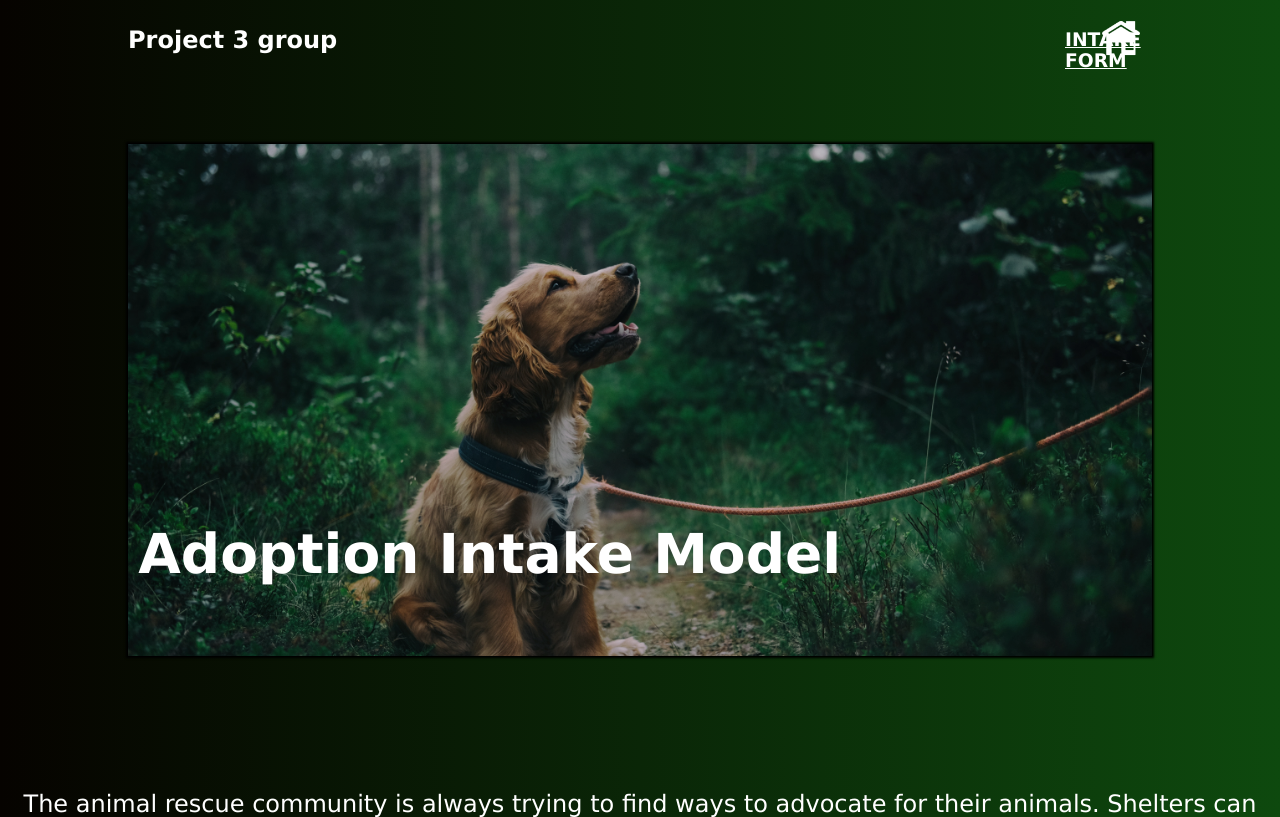
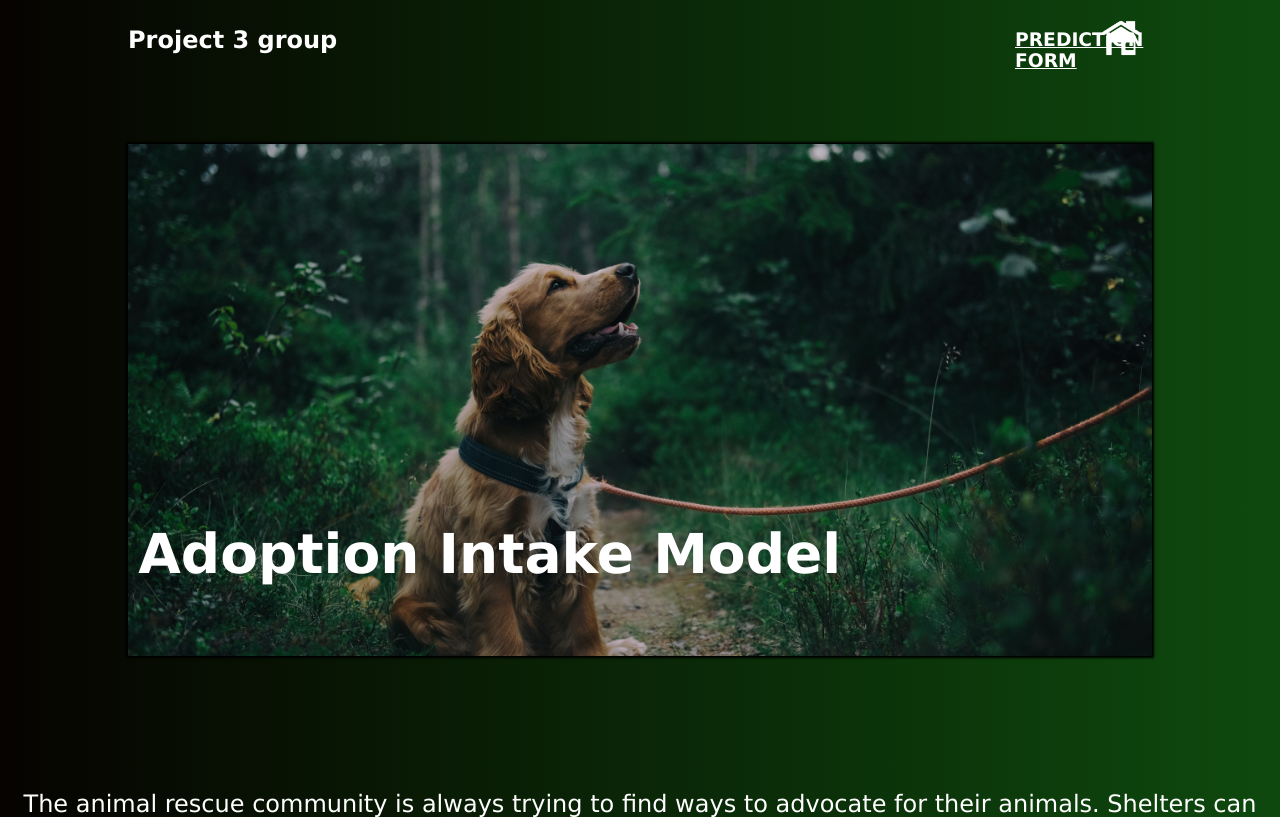
Before and after one commit to kellypriest/project-3, a Flask app: page / in a window 1280 px wide. Shown: the top 817 px of the page. Run offline with Flask 2, Linux system fonts and the light colour scheme.

Commit message:
finsishing webpage

```diff
--- a/webpage/templates/home.html
+++ b/webpage/templates/home.html
@@ -12,7 +12,7 @@
         <nav>
             <h3 id="Logo">Project 3 group</h3>
             <a class="link1" href="{{ url_for('index') }}">
-                <h3 class="aboutMe">INTAKE FORM</h3>
+                <h3 style="margin-left: 375px;" class="aboutMe">PREDICTION FORM</h3>
             </a>
             <a class="link1" href="{{ url_for('home') }}">
             <img class="hamburger" src="../static/img/hamburger1.png" alt="hamburger">
--- a/webpage/templates/index.html
+++ b/webpage/templates/index.html
@@ -12,7 +12,7 @@
         <nav>
             <h3 id="Logo">Project 3 group</h3>
             <a class="link1" href="{{ url_for('index') }}">
-                <h3 class="aboutMe">INTAKE FORM</h3>
+                <h3 style="margin-left: 375px;" class="aboutMe">PREDICTION FORM</h3>
             </a>
             <a class="link1" href="{{ url_for('home') }}">
             <img class="hamburger" src="static/img/hamburger1.png" alt="hamburger">
--- a/webpage/templates/result.html
+++ b/webpage/templates/result.html
@@ -12,7 +12,7 @@
   <nav>
     <h3 id="Logo">Project 3 group</h3>
     <a class="link1" href="{{ url_for('index') }}">
-        <h3 class="aboutMe">INTAKE FORM</h3>
+        <h3 style="margin-left: 375px;" class="aboutMe">PREDICTION FORM</h3>
     </a>
     <a class="link1" href="{{ url_for('home') }}">
     <img class="hamburger" src="../static/img/hamburger1.png" alt="hamburger">
--- a/webpage/templates/static/css/style.css
+++ b/webpage/templates/static/css/style.css
@@ -13,7 +13,7 @@
     z-index: -1;
 }
 .aboutMe {
-    margin-left: 425px;
+    margin-left: 100px;
     margin-top: 20px;
     object-fit: cover;
 }
@@ -123,7 +123,6 @@ body {
 }
 
 
-
 .form{
     color: white;
     font-family: "Lucida Sans Unicode", "Lucida Grande", sans-serif;
```
Also changed, not shown: 3 other files.
